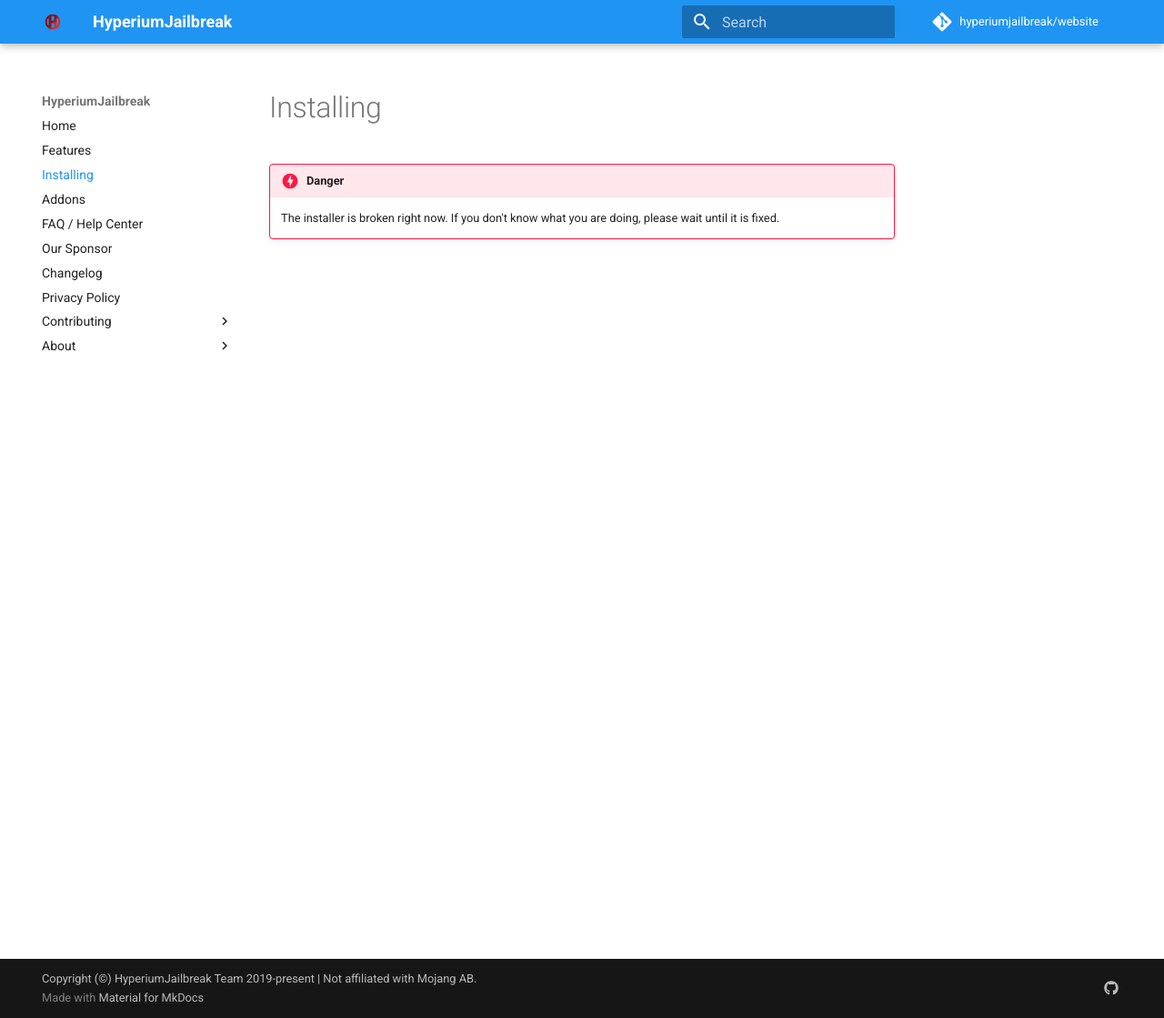
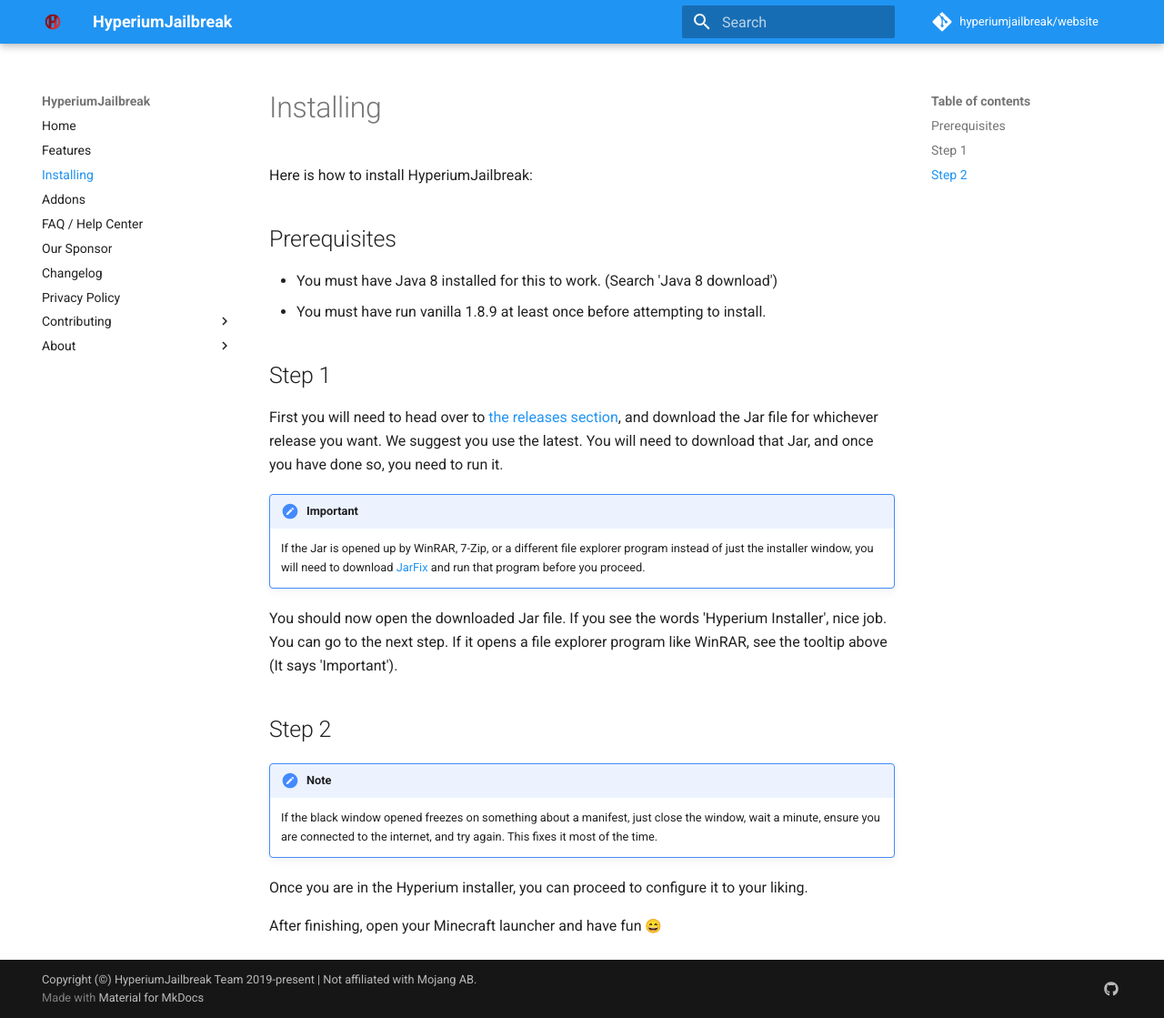
Before and after one commit to hyperiumjailbreak/hyperiumjailbreak.github.io, an MkDocs documentation site: the page built from docs/installation.md, in a window 1280 px wide and 1119 px high. Shown: the whole window at 91% size. Built offline with MkDocs 1.6.1 and Material for MkDocs 9.7.7, drawn with Linux system fonts in a browser that asks for light colours; emoji names are drawn with the system emoji font; comment, search, counter and statistics services are not loaded.

Commit message:
install instructions

```diff
--- a/docs/installation.md
+++ b/docs/installation.md
@@ -1,9 +1,5 @@
 # Installing
 
-!!! danger
-    The installer is broken right now. If you don't know what you are doing, please wait until it is fixed.
-
-<!--
 Here is how to install HyperiumJailbreak:
 
 ## Prerequisites
@@ -34,4 +30,3 @@
 Once you are in the Hyperium installer, you can proceed to configure it to your liking.
 
 After finishing, open your Minecraft launcher and have fun :smile:
--->
```
